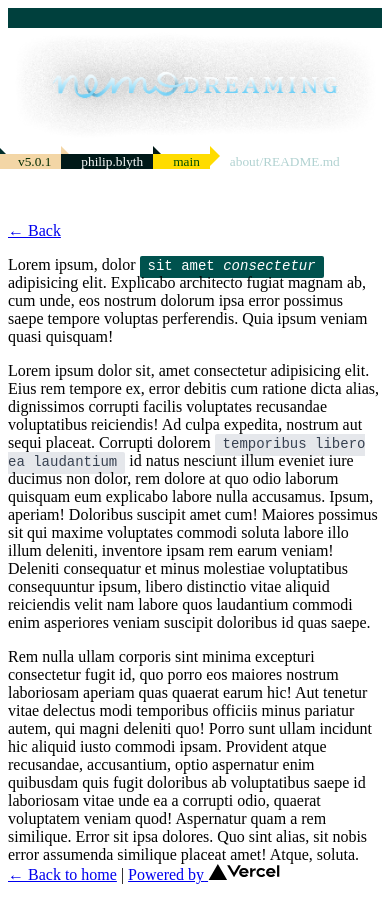
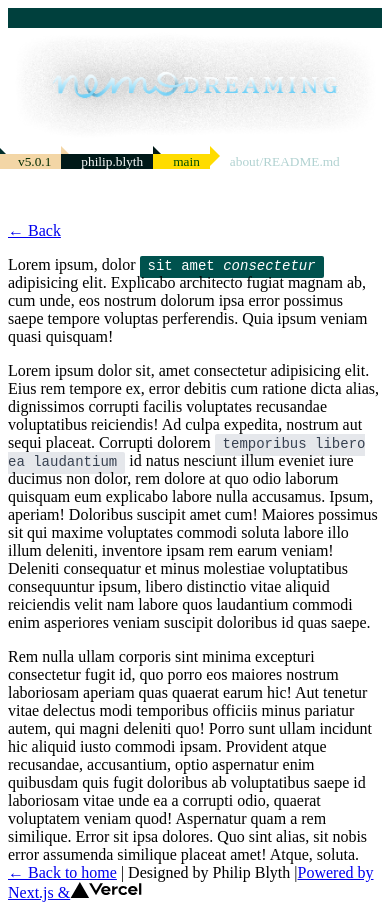
Before and after one commit to nemoDreamer/nemoDreaming-v5, a Next.js app: page /about in a window 390 px wide. Built offline with nearby package versions, Linux system fonts and the light colour scheme; a web font is replaced by a local one.

Commit message:
refactor: responsive footer

```diff
--- a/components/layout.tsx
+++ b/components/layout.tsx
@@ -95,15 +95,19 @@ const Layout: React.FC<{
 
     <div className="flex-1"> </div>
 
-    <footer className="flex flex-row items-center justify-center p-4 bg-gray-100">
+    <footer className="p-4 flex flex-col md:flex-row items-center justify-center md:space-x-1 bg-gray-100">
       {!isHome && (
-        <>
+        <span className="font-extralight">
           <Link href="/">
             <a>← Back to home</a>
           </Link>
-          <span className="mx-2">{" | "}</span>
-        </>
+          <span>{" | "}</span>
+        </span>
       )}
+
+      <span>
+        Designed by <span className="font-bold">Philip Blyth</span> |
+      </span>
 
       <a
         className="flex items-center"
@@ -111,7 +115,7 @@ const Layout: React.FC<{
         target="_blank"
         rel="noopener noreferrer"
       >
-        Powered by{" "}
+        Powered by Next.js &
         <span className="inline-block h-4 ml-1">
           <Image src="/vercel.svg" alt="Vercel Logo" width={72} height={16} />
         </span>
```
